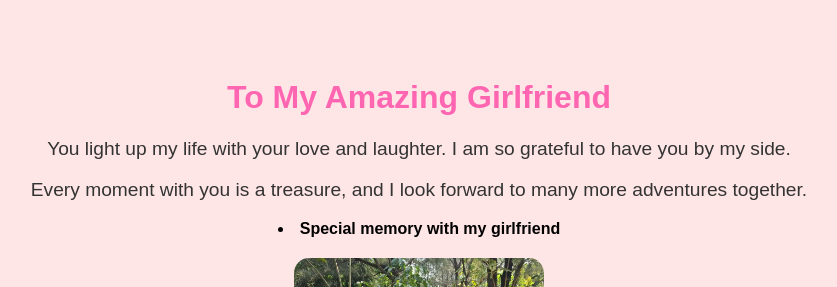
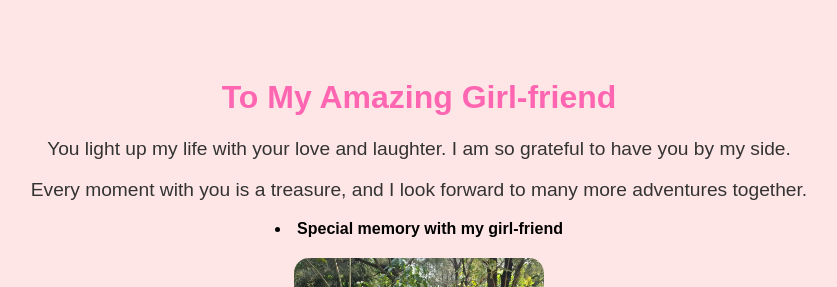
Before and after one commit to NayThitOo/test, a plain HTML site: page index.html in a window 1280 px wide. Shown: the top 287 px of the page, without its empty margins (221-1058 px from the left). Drawn offline with Linux system fonts and the light colour scheme.

Commit message:
Update index.html

```diff
--- a/index.html
+++ b/index.html
@@ -27,10 +27,10 @@
     </style>
 </head>
 <body>
-    <h1>To My Amazing Girlfriend</h1>
+    <h1>To My Amazing Girl-friend</h1>
     <p>You light up my life with your love and laughter. I am so grateful to have you by my side.</p>
     <p>Every moment with you is a treasure, and I look forward to many more adventures together.</p>
-    <li><b>Special memory with my girlfriend</b></li>
+    <li><b>Special memory with my girl-friend</b></li>
     <img width="250"height="500" src="photo_2024-06-07_22-02-46.webp">
     <li>Unhappy girl</li>
     <li><video controls width="300" height="200"src="tes.mp4" alt="Happy girl" type="video/mp4"></video></li>
```
